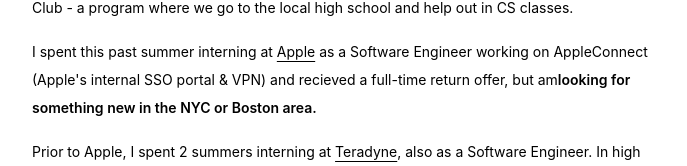
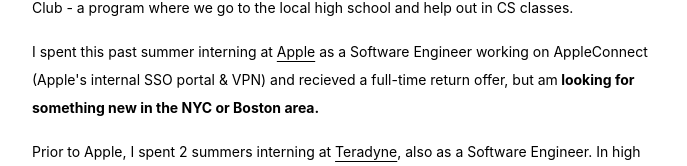
Before and after one commit to sampolz/portfolio, a Next.js app: page / in a window 1280 px wide. Shown: the part 222-388 px from the top of the page, without its empty margins (296-983 px from the left). Built offline with nearby package versions, Linux system fonts and the light colour scheme.

Commit message:
Update page.tsx

```diff
--- a/app/page.tsx
+++ b/app/page.tsx
@@ -25,7 +25,7 @@
         <p className="text-sm leading-7 mb-4">
           I spent this past summer interning at <a href="https://apple.com/" className="underline underline-offset-4">Apple</a>{" "}
           as a Software Engineer working on AppleConnect (Apple's internal SSO portal & VPN) and recieved a full-time return offer, but am
-          <a className="font-semibold">looking for something new in the NYC or Boston area.</a>
+          <a className="font-bold"> looking for something new in the NYC or Boston area.</a>
         </p>
         <p className="text-sm leading-7 mb-4">
           Prior to Apple, I spent 2 summers interning at <a href="https://teradyne.com/" className="underline underline-offset-4">Teradyne</a>, also as a Software Engineer.
```
